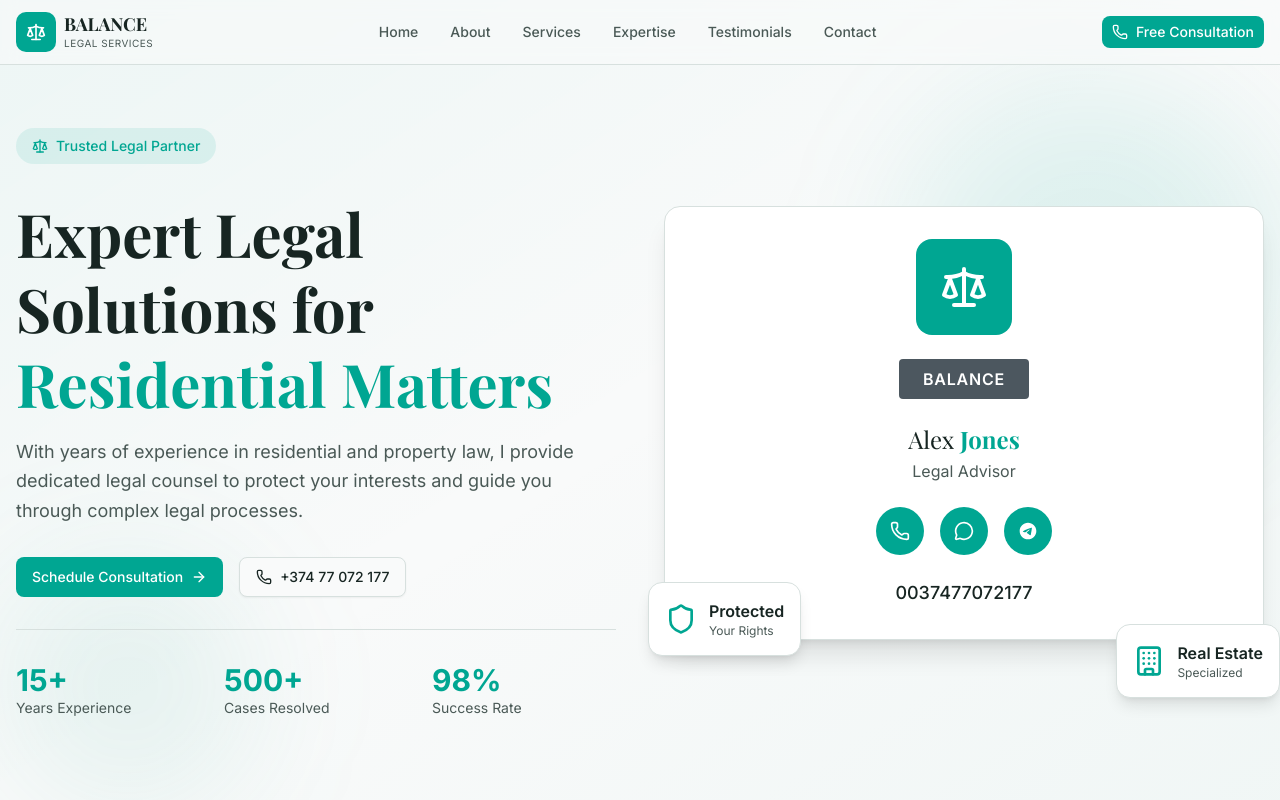
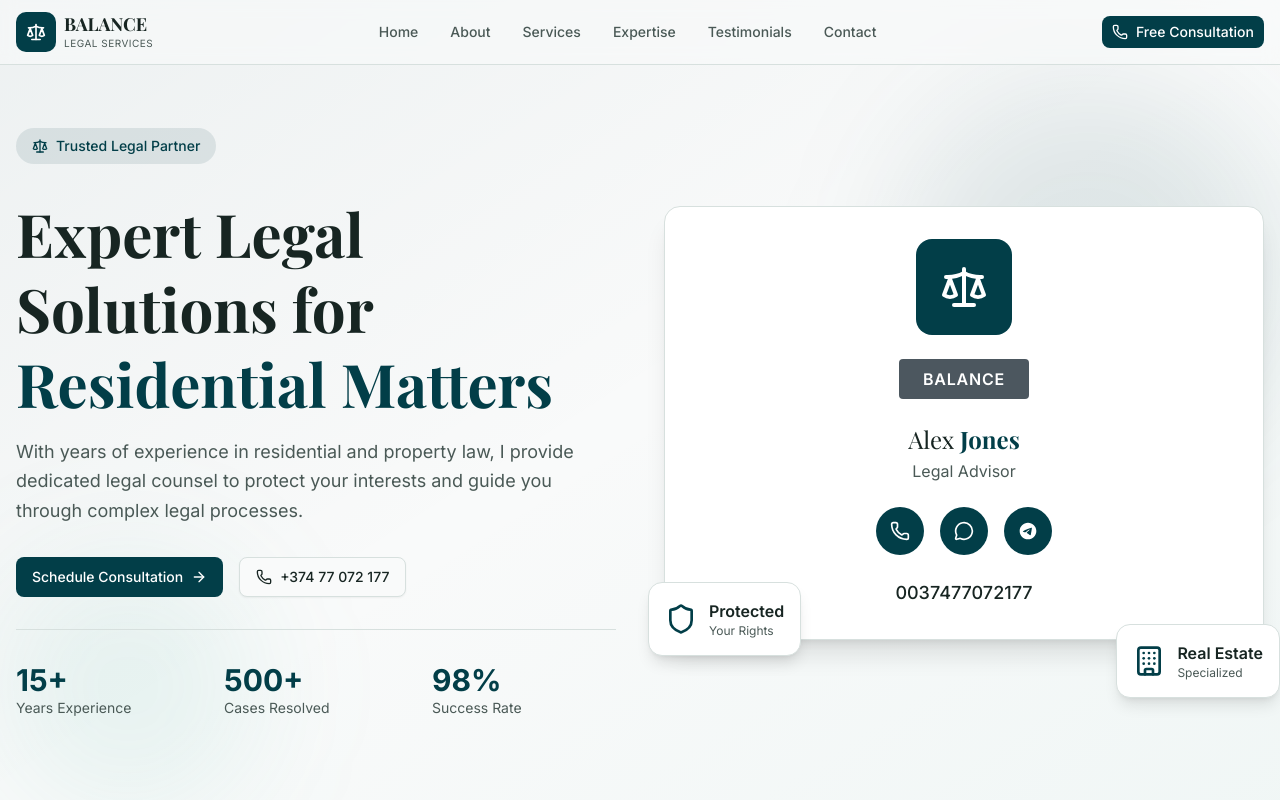
Before and after one commit to AliZok/afsane-rohani-brand, a Next.js app: page / in a window 1280 px wide. Shown: the top 800 px of the page. Built offline with nearby package versions, Linux system fonts and the light colour scheme; a web font is replaced by a local one.

Commit message:
change primary color

```diff
--- a/app/globals.css
+++ b/app/globals.css
@@ -10,7 +10,7 @@
   --card-foreground: oklch(0.25 0.02 180);
   --popover: oklch(1 0 0);
   --popover-foreground: oklch(0.25 0.02 180);
-  --primary: oklch(0.65 0.12 180);
+  --primary: #023e48;
   --primary-foreground: oklch(1 0 0);
   --secondary: oklch(0.45 0.02 240);
   --secondary-foreground: oklch(1 0 0);
@@ -46,7 +46,7 @@
   --card-foreground: oklch(0.95 0.005 180);
   --popover: oklch(0.2 0.02 180);
   --popover-foreground: oklch(0.95 0.005 180);
-  --primary: oklch(0.7 0.12 180);
+  --primary: #023e48;
   --primary-foreground: oklch(0.15 0.02 180);
   --secondary: oklch(0.35 0.02 240);
   --secondary-foreground: oklch(0.95 0.005 180);
@@ -136,28 +136,28 @@
 }
 
 ::-webkit-scrollbar-thumb {
-  background: hsl(180, 65%, 23%);
+  background: #023e48;
   border-radius: 4px;
 }
 
 ::-webkit-scrollbar-thumb:hover {
-  background: hsl(180, 62%, 32%);
+  background: #044f59;
 }
 
 .dark ::-webkit-scrollbar-thumb {
-  background: hsl(180, 55%, 20%);
+  background: #023e48;
 }
 
 .dark ::-webkit-scrollbar-thumb:hover {
-  background: hsl(180, 64%, 32%);
+  background: #044f59;
 }
 
 /* Firefox scrollbar styles */
 * {
   scrollbar-width: thin;
-  scrollbar-color: hsl(180, 41%, 29%) transparent;
+  scrollbar-color: #023e48 transparent;
 }
 
 .dark * {
-  scrollbar-color: hsl(180 70% 55%) transparent;
+  scrollbar-color: #023e48 transparent;
 }
```
